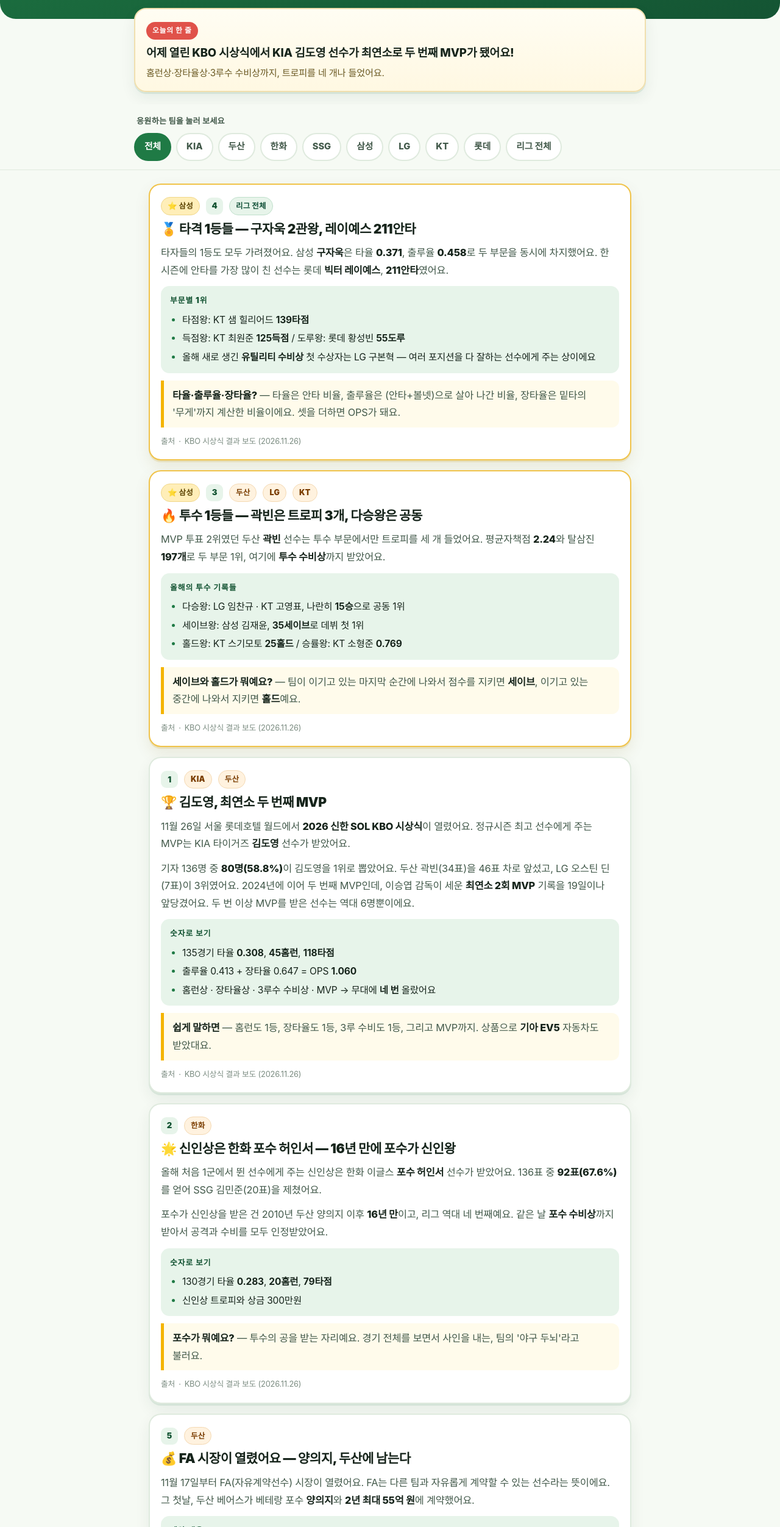
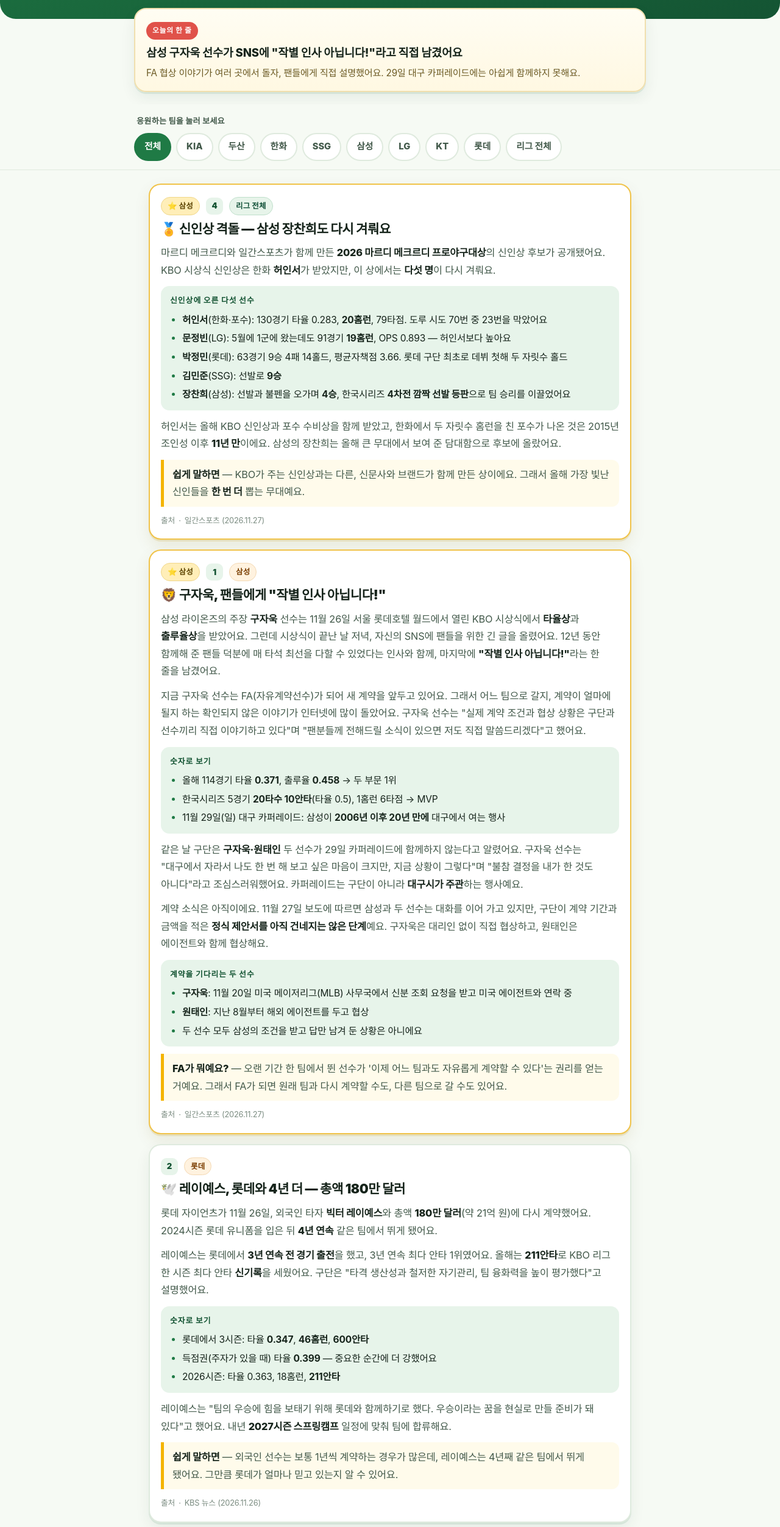
Before and after one commit to sellyholic/baseball-news, a plain HTML site: page index.html in a window 1280 px wide. Shown: the part 296-2800 px from the top of the page at 61% size. Drawn offline with Linux system fonts and the light colour scheme.

Commit message:
11월 27일 아침 KBO 소식으로 갱신 (구자욱 SNS·레이예스 재계약·공동 다승왕·신인상 격돌·김도영)

```diff
--- a/index.html
+++ b/index.html
@@ -372,8 +372,8 @@
 
 <div class="headline">
   <span class="tag">오늘의 한 줄</span>
-  <strong>어제 열린 KBO 시상식에서 KIA 김도영 선수가 최연소로 두 번째 MVP가 됐어요!</strong>
-  <span class="sub">홈런상·장타율상·3루수 수비상까지, 트로피를 네 개나 들었어요.</span>
+  <strong>삼성 구자욱 선수가 SNS에 "작별 인사 아닙니다!"라고 직접 남겼어요</strong>
+  <span class="sub">FA 협상 이야기가 여러 곳에서 돌자, 팬들에게 직접 설명했어요. 29일 대구 카퍼레이드에는 아쉽게 함께하지 못해요.</span>
 </div>
 
 <nav class="filters" aria-label="팀별로 보기">
@@ -396,118 +396,104 @@
 
 <main id="news">
 
-  <article class="card" data-teams="KIA 두산">
-    <div class="card-head"><span class="num">1</span><span class="team">KIA</span><span class="team">두산</span></div>
-    <h2>🏆 김도영, 최연소 두 번째 MVP</h2>
-    <p>11월 26일 서울 롯데호텔 월드에서 <b>2026 신한 SOL KBO 시상식</b>이 열렸어요. 정규시즌 최고 선수에게 주는 MVP는 KIA 타이거즈 <b>김도영</b> 선수가 받았어요.</p>
-    <p>기자 136명 중 <b>80명(58.8%)</b>이 김도영을 1위로 뽑았어요. 두산 곽빈(34표)을 46표 차로 앞섰고, LG 오스틴 딘(7표)이 3위였어요. 2024년에 이어 두 번째 MVP인데, 이승엽 감독이 세운 <b>최연소 2회 MVP</b> 기록을 19일이나 앞당겼어요. 두 번 이상 MVP를 받은 선수는 역대 6명뿐이에요.</p>
+  <article class="card" data-teams="삼성">
+    <div class="card-head"><span class="num">1</span><span class="team">삼성</span></div>
+    <h2>🦁 구자욱, 팬들에게 "작별 인사 아닙니다!"</h2>
+    <p>삼성 라이온즈의 주장 <b>구자욱</b> 선수는 11월 26일 서울 롯데호텔 월드에서 열린 KBO 시상식에서 <b>타율상</b>과 <b>출루율상</b>을 받았어요. 그런데 시상식이 끝난 날 저녁, 자신의 SNS에 팬들을 위한 긴 글을 올렸어요. 12년 동안 함께해 준 팬들 덕분에 매 타석 최선을 다할 수 있었다는 인사와 함께, 마지막에 <b>"작별 인사 아닙니다!"</b>라는 한 줄을 남겼어요.</p>
+    <p>지금 구자욱 선수는 FA(자유계약선수)가 되어 새 계약을 앞두고 있어요. 그래서 어느 팀으로 갈지, 계약이 얼마에 될지 하는 확인되지 않은 이야기가 인터넷에 많이 돌았어요. 구자욱 선수는 "실제 계약 조건과 협상 상황은 구단과 선수끼리 직접 이야기하고 있다"며 "팬분들께 전해드릴 소식이 있으면 저도 직접 말씀드리겠다"고 했어요.</p>
     <div class="points">
       <h3>숫자로 보기</h3>
       <ul>
-        <li>135경기 타율 <b>0.308</b>, <b>45홈런</b>, <b>118타점</b></li>
-        <li>출루율 0.413 + 장타율 0.647 = OPS <b>1.060</b></li>
-        <li>홈런상 · 장타율상 · 3루수 수비상 · MVP → 무대에 <b>네 번</b> 올랐어요</li>
+        <li>올해 114경기 타율 <b>0.371</b>, 출루율 <b>0.458</b> → 두 부문 1위</li>
+        <li>한국시리즈 5경기 <b>20타수 10안타</b>(타율 0.5), 1홈런 6타점 → MVP</li>
+        <li>11월 29일(일) 대구 카퍼레이드: 삼성이 <b>2006년 이후 20년 만에</b> 대구에서 여는 행사</li>
       </ul>
     </div>
-    <p class="easy"><strong>쉽게 말하면</strong> — 홈런도 1등, 장타율도 1등, 3루 수비도 1등, 그리고 MVP까지. 상품으로 <b>기아 EV5</b> 자동차도 받았대요.</p>
-    <div class="source"><span>출처</span><span>·</span><span>KBO 시상식 결과 보도 (2026.11.26)</span></div>
+    <p>같은 날 구단은 <b>구자욱·원태인</b> 두 선수가 29일 카퍼레이드에 함께하지 않는다고 알렸어요. 구자욱 선수는 "대구에서 자라서 나도 한 번 해 보고 싶은 마음이 크지만, 지금 상황이 그렇다"며 "불참 결정을 내가 한 것도 아니다"라고 조심스러워했어요. 카퍼레이드는 구단이 아니라 <b>대구시가 주관</b>하는 행사예요.</p>
+    <p>계약 소식은 아직이에요. 11월 27일 보도에 따르면 삼성과 두 선수는 대화를 이어 가고 있지만, 구단이 계약 기간과 금액을 적은 <b>정식 제안서를 아직 건네지는 않은 단계</b>예요. 구자욱은 대리인 없이 직접 협상하고, 원태인은 에이전트와 함께 협상해요.</p>
+    <div class="points">
+      <h3>계약을 기다리는 두 선수</h3>
+      <ul>
+        <li><b>구자욱</b>: 11월 20일 미국 메이저리그(MLB) 사무국에서 신분 조회 요청을 받고 미국 에이전트와 연락 중</li>
+        <li><b>원태인</b>: 지난 8월부터 해외 에이전트를 두고 협상</li>
+        <li>두 선수 모두 삼성의 조건을 받고 답만 남겨 둔 상황은 아니에요</li>
+      </ul>
+    </div>
+    <p class="easy"><strong>FA가 뭐예요?</strong> — 오랜 기간 한 팀에서 뛴 선수가 '이제 어느 팀과도 자유롭게 계약할 수 있다'는 권리를 얻는 거예요. 그래서 FA가 되면 원래 팀과 다시 계약할 수도, 다른 팀으로 갈 수도 있어요.</p>
+    <div class="source"><span>출처</span><span>·</span><span>일간스포츠 (2026.11.27)</span></div>
   </article>
 
-  <article class="card" data-teams="한화">
-    <div class="card-head"><span class="num">2</span><span class="team">한화</span></div>
-    <h2>🌟 신인상은 한화 포수 허인서 — 16년 만에 포수가 신인왕</h2>
-    <p>올해 처음 1군에서 뛴 선수에게 주는 신인상은 한화 이글스 <b>포수 허인서</b> 선수가 받았어요. 136표 중 <b>92표(67.6%)</b>를 얻어 SSG 김민준(20표)을 제쳤어요.</p>
-    <p>포수가 신인상을 받은 건 2010년 두산 양의지 이후 <b>16년 만</b>이고, 리그 역대 네 번째예요. 같은 날 <b>포수 수비상</b>까지 받아서 공격과 수비를 모두 인정받았어요.</p>
+  <article class="card" data-teams="롯데">
+    <div class="card-head"><span class="num">2</span><span class="team">롯데</span></div>
+    <h2>🕊️ 레이예스, 롯데와 4년 더 — 총액 180만 달러</h2>
+    <p>롯데 자이언츠가 11월 26일, 외국인 타자 <b>빅터 레이예스</b>와 총액 <b>180만 달러</b>(약 21억 원)에 다시 계약했어요. 2024시즌 롯데 유니폼을 입은 뒤 <b>4년 연속</b> 같은 팀에서 뛰게 됐어요.</p>
+    <p>레이예스는 롯데에서 <b>3년 연속 전 경기 출전</b>을 했고, 3년 연속 최다 안타 1위였어요. 올해는 <b>211안타</b>로 KBO 리그 한 시즌 최다 안타 <b>신기록</b>을 세웠어요. 구단은 "타격 생산성과 철저한 자기관리, 팀 융화력을 높이 평가했다"고 설명했어요.</p>
     <div class="points">
       <h3>숫자로 보기</h3>
       <ul>
-        <li>130경기 타율 <b>0.283</b>, <b>20홈런</b>, <b>79타점</b></li>
-        <li>신인상 트로피와 상금 300만원</li>
+        <li>롯데에서 3시즌: 타율 <b>0.347</b>, <b>46홈런</b>, <b>600안타</b></li>
+        <li>득점권(주자가 있을 때) 타율 <b>0.399</b> — 중요한 순간에 더 강했어요</li>
+        <li>2026시즌: 타율 0.363, 18홈런, <b>211안타</b></li>
       </ul>
     </div>
-    <p class="easy"><strong>포수가 뭐예요?</strong> — 투수의 공을 받는 자리예요. 경기 전체를 보면서 사인을 내는, 팀의 '야구 두뇌'라고 불러요.</p>
-    <div class="source"><span>출처</span><span>·</span><span>KBO 시상식 결과 보도 (2026.11.26)</span></div>
+    <p>레이예스는 "팀의 우승에 힘을 보태기 위해 롯데와 함께하기로 했다. 우승이라는 꿈을 현실로 만들 준비가 돼 있다"고 했어요. 내년 <b>2027시즌 스프링캠프</b> 일정에 맞춰 팀에 합류해요.</p>
+    <p class="easy"><strong>쉽게 말하면</strong> — 외국인 선수는 보통 1년씩 계약하는 경우가 많은데, 레이예스는 4년째 같은 팀에서 뛰게 됐어요. 그만큼 롯데가 얼마나 믿고 있는지 알 수 있어요.</p>
+    <div class="source"><span>출처</span><span>·</span><span>KBS 뉴스 (2026.11.26)</span></div>
   </article>
 
-  <article class="card" data-teams="두산 LG KT 삼성">
-    <div class="card-head"><span class="num">3</span><span class="team">두산</span><span class="team">LG</span><span class="team">KT</span></div>
-    <h2>🔥 투수 1등들 — 곽빈은 트로피 3개, 다승왕은 공동</h2>
-    <p>MVP 투표 2위였던 두산 <b>곽빈</b> 선수는 투수 부문에서만 트로피를 세 개 들었어요. 평균자책점 <b>2.24</b>와 탈삼진 <b>197개</b>로 두 부문 1위, 여기에 <b>투수 수비상</b>까지 받았어요.</p>
+  <article class="card" data-teams="LG KT">
+    <div class="card-head"><span class="num">3</span><span class="team">LG</span><span class="team">KT</span></div>
+    <h2>⚾ SNS 댓글이 현실로 — 임찬규·고영표, 15승 공동 다승왕</h2>
+    <p>LG 트윈스 <b>임찬규</b>(34)와 KT 위즈 <b>고영표</b>(35)가 11월 26일 KBO 시상식에서 나란히 <b>15승</b>으로 <b>생애 첫 공동 다승왕</b>이 됐어요. 두 선수는 둘 다 공이 아주 빠르지 않은 대신, 여러 가지 공과 정확한 제구로 승부하는 <b>'피네스 피처'</b>예요.</p>
+    <p>둘의 인연은 SNS 댓글로 유명해요. 고영표의 SNS에 임찬규가 "좋다좋다 KT의 심장"이라고 댓글을 남겼고, 고영표는 "엘지의 성대, 엘지의 만담꾼, 엘지의 증명규"라고 화답했어요. 임찬규는 다시 <b>"평속 뒤에서 1, 2등 피네스 피처들이여 매 경기 증명하라"</b>고 응원했는데, 그 약속을 정말 지켜낸 거예요.</p>
     <div class="points">
-      <h3>올해의 투수 기록들</h3>
+      <h3>숫자로 보기</h3>
       <ul>
-        <li>다승왕: LG 임찬규 · KT 고영표, 나란히 <b>15승</b>으로 공동 1위</li>
-        <li>세이브왕: 삼성 김재윤, <b>35세이브</b>로 데뷔 첫 1위</li>
-        <li>홀드왕: KT 스기모토 <b>25홀드</b> / 승률왕: KT 소형준 <b>0.769</b></li>
+        <li><b>임찬규</b>: 31경기 15승 7패, 평균자책점 4.46, 169⅔이닝 102탈삼진</li>
+        <li><b>고영표</b>: 29경기 15승 7패, 평균자책점 <b>3.28</b>, 172⅔이닝 <b>183탈삼진</b></li>
+        <li>고영표는 <b>KT 창단 첫 다승왕</b>, 임찬규는 데뷔 15년 만의 첫 다승왕</li>
       </ul>
     </div>
-    <p class="easy"><strong>세이브와 홀드가 뭐예요?</strong> — 팀이 이기고 있는 마지막 순간에 나와서 점수를 지키면 <b>세이브</b>, 이기고 있는 중간에 나와서 지키면 <b>홀드</b>예요.</p>
-    <div class="source"><span>출처</span><span>·</span><span>KBO 시상식 결과 보도 (2026.11.26)</span></div>
+    <p>임찬규는 2011년 신인상 후보로 시상식에 왔다가 상을 받지 못하고, 심판 트로피를 들고 사진을 찍었던 기억을 꺼냈어요. "오늘 마지막에 수상자들이 모여 사진을 찍을 때 그때 생각이 났다"고 했어요. 고영표는 "초반에 부진해서 다승왕은 생각도 못 했는데, 후반기에 팀 타선이 살아나면서 기회가 왔다"고 했어요.</p>
+    <p class="easy"><strong>피네스 피처가 뭐예요?</strong> — 힘으로 윽박지르는 '파워 피처'와 반대로, 빠른 공 대신 커브·체인지업 같은 다양한 공을 원하는 곳에 던져 타자를 잡는 투수를 말해요.</p>
+    <div class="source"><span>출처</span><span>·</span><span>머니투데이 (2026.11.27)</span></div>
   </article>
 
-  <article class="card" data-teams="삼성 롯데 KT LG KBO">
+  <article class="card" data-teams="삼성 한화 LG 롯데 SSG">
     <div class="card-head"><span class="num">4</span><span class="team kbo">리그 전체</span></div>
-    <h2>🏅 타격 1등들 — 구자욱 2관왕, 레이예스 211안타</h2>
-    <p>타자들의 1등도 모두 가려졌어요. 삼성 <b>구자욱</b>은 타율 <b>0.371</b>, 출루율 <b>0.458</b>로 두 부문을 동시에 차지했어요. 한 시즌에 안타를 가장 많이 친 선수는 롯데 <b>빅터 레이예스</b>, <b>211안타</b>였어요.</p>
+    <h2>🏅 신인상 격돌 — 삼성 장찬희도 다시 겨뤄요</h2>
+    <p>마르디 메크르디와 일간스포츠가 함께 만든 <b>2026 마르디 메크르디 프로야구대상</b>의 신인상 후보가 공개됐어요. KBO 시상식 신인상은 한화 <b>허인서</b>가 받았지만, 이 상에서는 <b>다섯 명</b>이 다시 겨뤄요.</p>
     <div class="points">
-      <h3>부문별 1위</h3>
+      <h3>신인상에 오른 다섯 선수</h3>
       <ul>
-        <li>타점왕: KT 샘 힐리어드 <b>139타점</b></li>
-        <li>득점왕: KT 최원준 <b>125득점</b> / 도루왕: 롯데 황성빈 <b>55도루</b></li>
-        <li>올해 새로 생긴 <b>유틸리티 수비상</b> 첫 수상자는 LG 구본혁 — 여러 포지션을 다 잘하는 선수에게 주는 상이에요</li>
+        <li><b>허인서</b>(한화·포수): 130경기 타율 0.283, <b>20홈런</b>, 79타점. 도루 시도 70번 중 23번을 막았어요</li>
+        <li><b>문정빈</b>(LG): 5월에 1군에 왔는데도 91경기 <b>19홈런</b>, OPS 0.893 — 허인서보다 높아요</li>
+        <li><b>박정민</b>(롯데): 63경기 9승 4패 14홀드, 평균자책점 3.66. 롯데 구단 최초로 데뷔 첫해 두 자릿수 홀드</li>
+        <li><b>김민준</b>(SSG): 선발로 <b>9승</b></li>
+        <li><b>장찬희</b>(삼성): 선발과 불펜을 오가며 <b>4승</b>, 한국시리즈 <b>4차전 깜짝 선발 등판</b>으로 팀 승리를 이끌었어요</li>
       </ul>
     </div>
-    <p class="easy"><strong>타율·출루율·장타율?</strong> — 타율은 안타 비율, 출루율은 (안타+볼넷)으로 살아 나간 비율, 장타율은 밑타의 '무게'까지 계산한 비율이에요. 셋을 더하면 OPS가 돼요.</p>
-    <div class="source"><span>출처</span><span>·</span><span>KBO 시상식 결과 보도 (2026.11.26)</span></div>
+    <p>허인서는 올해 KBO 신인상과 포수 수비상을 함께 받았고, 한화에서 두 자릿수 홈런을 친 포수가 나온 것은 2015년 조인성 이후 <b>11년 만</b>이에요. 삼성의 장찬희는 올해 큰 무대에서 보여 준 담대함으로 후보에 올랐어요.</p>
+    <p class="easy"><strong>쉽게 말하면</strong> — KBO가 주는 신인상과는 다른, 신문사와 브랜드가 함께 만든 상이에요. 그래서 올해 가장 빛난 신인들을 <b>한 번 더</b> 뽑는 무대예요.</p>
+    <div class="source"><span>출처</span><span>·</span><span>일간스포츠 (2026.11.27)</span></div>
   </article>
 
-  <article class="card" data-teams="두산">
-    <div class="card-head"><span class="num">5</span><span class="team">두산</span></div>
-    <h2>💰 FA 시장이 열렸어요 — 양의지, 두산에 남는다</h2>
-    <p>11월 17일부터 FA(자유계약선수) 시장이 열렸어요. FA는 다른 팀과 자유롭게 계약할 수 있는 선수라는 뜻이에요. 그 첫날, 두산 베어스가 베테랑 포수 <b>양의지</b>와 <b>2년 최대 55억 원</b>에 계약했어요.</p>
+  <article class="card" data-teams="KIA">
+    <div class="card-head"><span class="num">5</span><span class="team">KIA</span></div>
+    <h2>🐯 김도영 "김호령·김태군 형들, 꼭 계약해 주셨으면"</h2>
+    <p>KIA 타이거즈 <b>김도영</b>(23)이 11월 26일 시상식에서 <b>만 23세 1개월 24일</b>의 나이로 <b>역대 최연소 2회 MVP</b>가 됐어요. 종전 기록은 이승엽 감독이 1999년에 세운 만 23세 2개월 14일이에요.</p>
+    <p>시상식 뒤 인터뷰에서 김도영은 FA가 된 팀 선배 <b>김호령</b>(34)과 <b>김태군</b>(36)의 잔류를 간절히 바랐어요. "너무 필요한 선수들"이라며 "계약해 주셨으면 좋겠는데, 솔직히 내 말은 크게 영향력이 없다"고 겸손하게 말했어요. 이어 "올해 좋았던 분위기를 내년에도 함께 느끼기를 기다리겠다"고 전했어요.</p>
     <div class="points">
-      <h3>계약 내용</h3>
+      <h3>숫자로 보기</h3>
       <ul>
-        <li>계약금 <b>40억 원</b> + 연봉 총액 10억 원 + 인센티브 5억 원</li>
-        <li>두산으로 돌아온 뒤 4년 동안 타율 0.301, 77홈런, 330타점</li>
-        <li>지난해에는 통산 <b>10번째 골든글러브</b>를 받아 역대 최다 타이 기록을 세웠어요</li>
+        <li>김도영 올해: 135경기 타율 0.308, <b>45홈런</b>, <b>118타점</b>, 트로피 <b>4개</b></li>
+        <li><b>김호령</b>: 141경기 타율 0.267, 13홈런 68타점 17도루 — 데뷔 후 첫 두 자릿수 홈런</li>
+        <li><b>김태군</b>: 88경기 타율 0.252, 6홈런 27타점 — 베테랑 포수</li>
       </ul>
     </div>
-    <p class="easy"><strong>왜 중요한가요?</strong> — 올겨울 FA 시장의 첫 계약이었어요. 이 계약을 기준으로 남은 포수들의 몸값이 올라갈 거라는 이야기가 나와요.</p>
-    <div class="source"><span>출처</span><span>·</span><span>연합뉴스 보도 (2026.11.17)</span></div>
-  </article>
-
-  <article class="card" data-teams="SSG">
-    <div class="card-head"><span class="num">6</span><span class="team">SSG</span></div>
-    <h2>🧡 SSG는 '집토끼'를 지켰어요 — 최지훈 67억</h2>
-    <p>'집토끼 단속'은 우리 팀 선수를 다른 팀에 빼앗기지 않고 잡아두는 일을 말해요. SSG 랜더스가 사흘 동안 세 명과 계약했어요.</p>
-    <div class="points">
-      <h3>세 명의 계약</h3>
-      <ul>
-        <li><b>최지훈</b> (11/18): 4년 총액 <b>67억 원</b> — 계약금 38억, 연봉 20억, 옵션 9억</li>
-        <li><b>오태곤</b> (11/17): 3년 총액 <b>11억 원</b> — 1루와 외야를 다 하는 만능 선수</li>
-        <li><b>문승원</b> (11/22): 2+1년 최대 <b>15억 원</b> — 올해 62경기 17홀드, 평균자책점 3.45</li>
-      </ul>
-    </div>
-    <p>최지훈은 데뷔 때부터 <b>7년 연속 100안타와 두 자릿수 도루</b>를 해냈고, 올해는 141경기에서 개인 최다인 13홈런을 쳤어요. 외야수 중 가장 많은 1,196이닝을 뛰었고요. 계약하면서 인천 지역을 위해 <b>1억 원을 기부</b>하겠다고 했어요.</p>
-    <p class="easy"><strong>기억할 것</strong> — SSG는 2028년에 새 홈구장 '청라돔'으로 옮겨요. 최지훈은 그때까지 SSG 유니폼을 입고 뛰게 됐어요.</p>
-    <div class="source"><span>출처</span><span>·</span><span>SSG 랜더스 구단 발표 · 연합뉴스 (2026.11.17~22)</span></div>
-  </article>
-
-  <article class="card" data-teams="한화">
-    <div class="card-head"><span class="num">7</span><span class="team">한화</span></div>
-    <h2>⚾ 한화, 외국인 투수 세 명을 모두 채웠어요</h2>
-    <p>한화 이글스는 11월 22일, 메이저리그 탬파베이에서 뛰던 우완 투수 <b>제시 숄턴스</b>(32)를 영입했어요. 총액 <b>87만 5천 달러</b>(약 11억 7천만 원)예요. 이로써 내년 시즌에 쓸 외국인 투수 세 자리를 다 채웠어요.</p>
-    <div class="points">
-      <h3>한화의 외국인 투수진</h3>
-      <ul>
-        <li><b>제시 숄턴스</b> (11/22): 올해 MLB 47⅔이닝 5승 3패 평균자책점 4.34, 최고 시속 154km</li>
-        <li><b>트로이 왓슨</b> (11/11): 총액 100만 달러, 최고 시속 157km의 강속구 투수</li>
-        <li><b>왕옌청</b>: 아시아쿼터 좌완, 총액 30만 달러에 재계약 — 올해 팀 내 최다 11승</li>
-      </ul>
-    </div>
-    <p class="easy"><strong>알아 두기</strong> — 한화는 새 감독님과 함께 내년 시즌을 준비해요. 올해는 9위로 시즌을 마쳤기 때문에, 투수진을 일찍 만든 거예요.</p>
-    <div class="source"><span>출처</span><span>·</span><span>연합뉴스 · 한화 이글스 발표 (2026.11.22)</span></div>
+    <p>KIA는 지난겨울에도 최형우(삼성)와 박찬호(두산)를 떠나보냈어요. 그런데도 올해 정규시즌 3위에 오르고 플레이오프까지 갔어요. 김도영은 "팀 분위기가 정말 이기는 야구를 하고 싶게 만들었다"며 동료들에게 공을 돌렸고, 내년 목표로 "무조건 올해보다 더 나은 순위"를 꼽았어요.</p>
+    <p class="easy"><strong>FA 등급이 뭐예요?</strong> — FA 선수를 다른 팀이 데려갈 때, 원래 팀이 보상을 얼마나 받는지 정하는 등급이에요. 김호령은 보상선수가 없는 <b>C등급</b>, 김태군은 <b>B등급</b>이에요. C등급은 다른 팀이 데려가기 더 쉬워서 KIA 팬들의 마음이 더 급해졌어요.</p>
+    <div class="source"><span>출처</span><span>·</span><span>머니투데이 (2026.11.27)</span></div>
   </article>
 
 </main>
@@ -666,7 +652,7 @@
 
 <footer>
   <span class="mark">⚾ 매일 아침, 새 소식으로 채워져요</span>
-  마지막 업데이트: 2026년 11월 27일 오전 1시 30분<br>
+  마지막 업데이트: 2026년 11월 27일 오전 7시 55분<br>
   광고 · 영상 · 댓글 없이 뉴스 요약만 담았어요.
   <span class="note">적힌 내용은 위에 표시한 날짜의 보도와 구단 발표를 보고 직접 정리한 거예요. 사진과 영상은 넣지 않았어요.</span>
 </footer>
```
